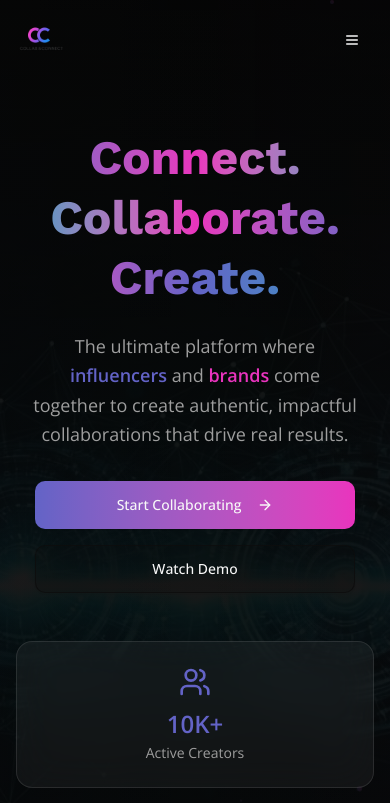
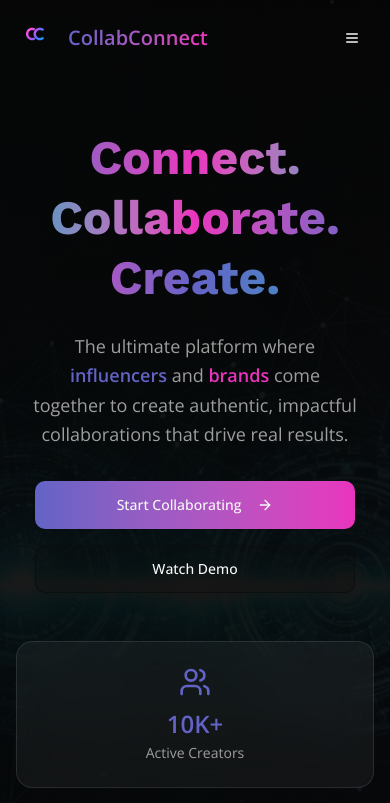
Before and after one commit to NIKHIL69000/Collab-and-connect, a Next.js app: page / in a window 390 px wide. Shown: the top 803 px of the page. Built offline with nearby package versions, Linux system fonts and the light colour scheme.

Commit message:
feat: update header with compact CC symbol logo
Add simplified CC logo and update header component for mobile-friendly branding.

Co-authored-by: null <179580151+NIKHIL69000@users.noreply.github.com>

```diff
--- a/components/layout/header.tsx
+++ b/components/layout/header.tsx
@@ -45,16 +45,19 @@ export function Header() {
         <div className="container mx-auto px-4 py-4">
           <div className="flex items-center justify-between">
             <Link href="/" className="flex items-center gap-3 hover-lift cursor-pointer">
-              <div className="relative w-12 h-12 md:w-14 md:h-14">
+              <div className="relative w-10 h-10 md:w-12 md:h-12">
                 <Image
-                  src="/logo-clean.png"
-                  alt="Collab & Connect Logo"
-                  width={56}
-                  height={56}
+                  src="/logo-cc.png"
+                  alt="CollabConnect Logo"
+                  width={48}
+                  height={48}
                   className="object-contain"
                   priority
                 />
               </div>
+              <span className="text-xl md:text-2xl font-bold bg-gradient-to-r from-primary to-accent bg-clip-text text-transparent">
+                CollabConnect
+              </span>
             </Link>
             <div className="w-32 h-10"></div> {/* Placeholder to prevent layout shift */}
           </div>
@@ -73,16 +76,19 @@ export function Header() {
         <div className="container mx-auto px-4 py-4">
           <div className="flex items-center justify-between">
             <Link href="/" className="flex items-center gap-3 hover-lift cursor-pointer">
-              <div className="relative w-12 h-12 md:w-14 md:h-14">
+              <div className="relative w-10 h-10 md:w-12 md:h-12">
                 <Image
-                  src="/logo-clean.png"
-                  alt="Collab & Connect Logo"
-                  width={56}
-                  height={56}
+                  src="/logo-cc.png"
+                  alt="CollabConnect Logo"
+                  width={48}
+                  height={48}
                   className="object-contain hover:scale-110 transition-transform duration-300"
                   priority
                 />
               </div>
+              <span className="text-xl md:text-2xl font-bold bg-gradient-to-r from-primary to-accent bg-clip-text text-transparent">
+                CollabConnect
+              </span>
             </Link>
 
             <nav className="hidden lg:flex items-center space-x-6 xl:space-x-8">
```
Also changed, not shown: public/logo-cc.png (added).
